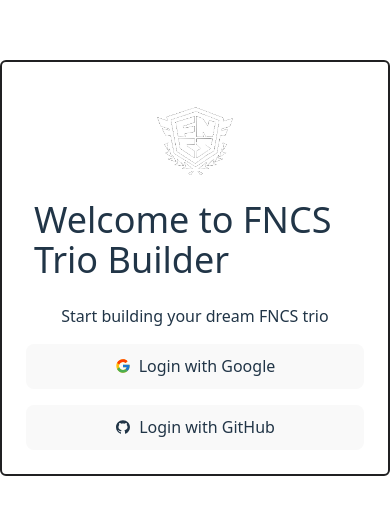
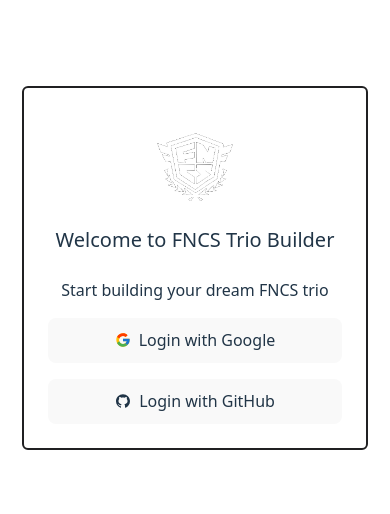
Before and after one commit to RafaelBocsa/FN_Trio, a React (Vite) app in the folder frontend/fn_app/: page / in a window 390 px wide. Shown: the part 154-668 px from the top of the page. Built offline with nearby package versions, Linux system fonts and the light colour scheme; no server answers.

Commit message:
landing page change

```diff
--- a/frontend/fn_app/src/components/Landing.jsx
+++ b/frontend/fn_app/src/components/Landing.jsx
@@ -6,7 +6,9 @@ const Landing = () => {
       <div className="border-2 border-[#202022] p-6  rounded-md">
         <div className=" flex flex-col items-center">
           <img src="/FNCSWhite.png" className="w-26 p-2" />
-          <h2 className="text-4xl p-2">Welcome to FNCS Trio Builder</h2>
+          <h2 className="text-xl sm:text-4xl p-2">
+            Welcome to FNCS Trio Builder
+          </h2>
           <h2 className="py-4 ">Start building your dream FNCS trio</h2>
 
           <div className=" flex flex-col w-full gap-4">
```
